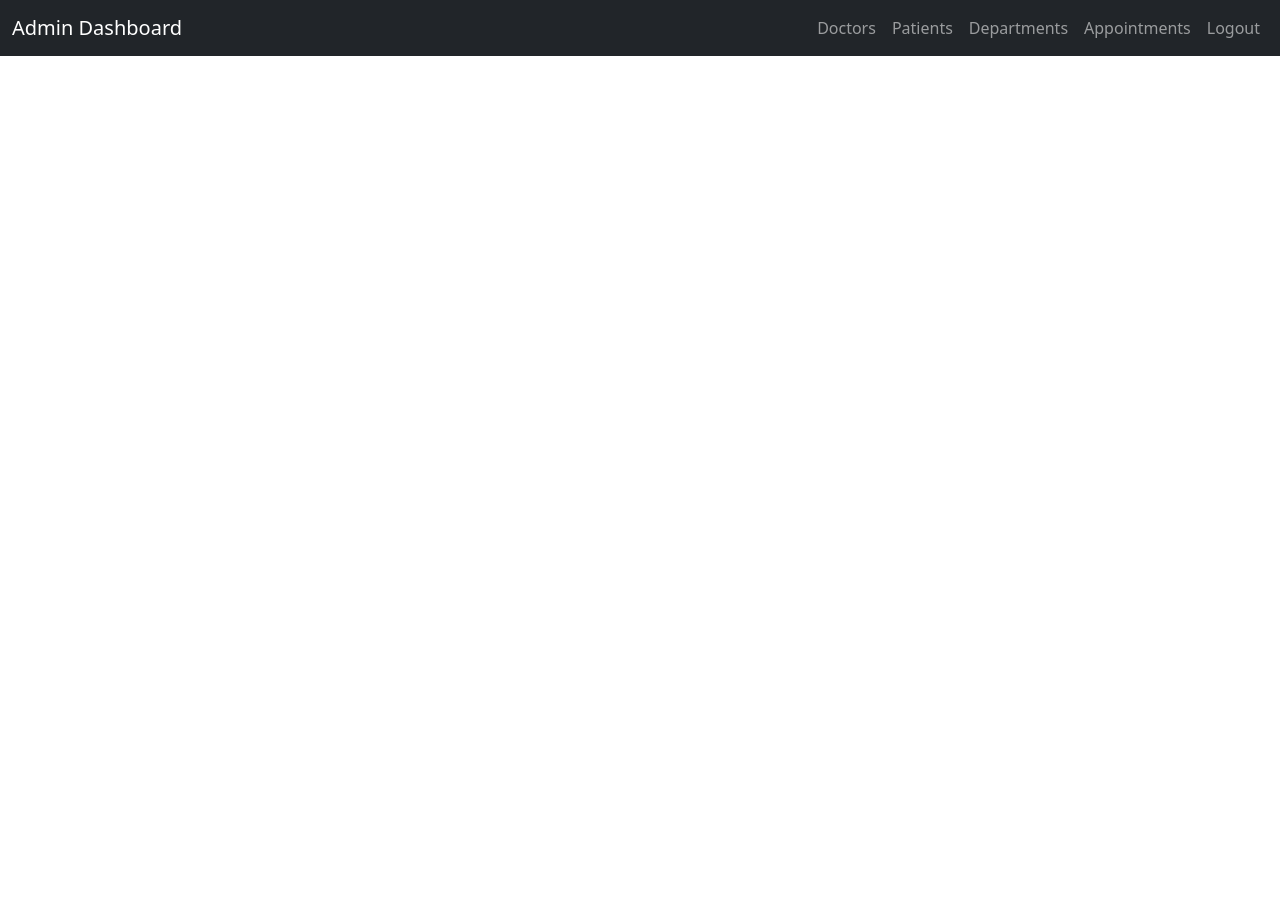
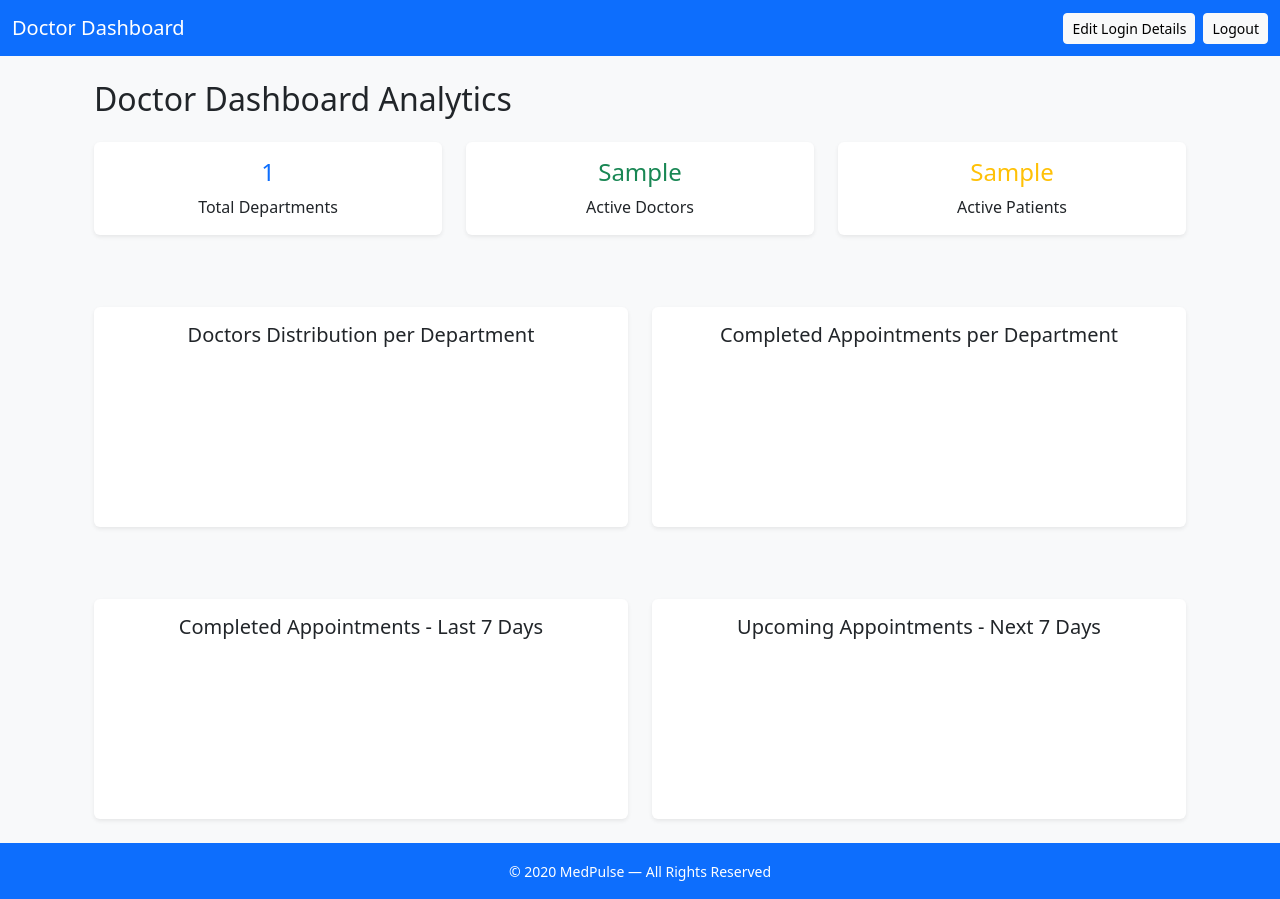
Before and after one commit to SiddharthBhaumik/Hospital-Management-System-V1, a Python web app: template templates/Admin/admin_dashboard.html in a window 1280 px wide. Before the commit the page ends 56 px from the top, so only its background shows below. Run offline with Jinja, Linux system fonts and the light colour scheme; the template is opened without the code that fills it: most values are stand-ins (such as "Sample title", 1, 10 or a date in 2020); a map, chart or similar area stays blank.

Commit message:
Milestone-HMS Charts

```diff
--- a/controller/doctor_routes.py
+++ b/controller/doctor_routes.py
@@ -4,7 +4,7 @@ from flask_login import current_user,login_required,logout_user
 from werkzeug.security import generate_password_hash
 from datetime import date
 from sqlalchemy.orm import aliased
-from validate_email import validate_email, EmailNotValidError
+from email_validator import validate_email, EmailNotValidError
 import string
 
 doctor =Blueprint('doctor',__name__,url_prefix='/doctor' )
--- a/controller/patient_routes.py
+++ b/controller/patient_routes.py
@@ -2,7 +2,7 @@ from flask import Blueprint,render_template,request,flash,url_for,redirect
 from controller.models import *
 from flask_login import current_user,login_required,logout_user
 from werkzeug.security import generate_password_hash
-from validate_email import validate_email, EmailNotValidError
+from email_validator import validate_email, EmailNotValidError
 from datetime import datetime,date
 import phonenumbers
 import string
--- a/controller/routes.py
+++ b/controller/routes.py
@@ -2,7 +2,7 @@ from flask import Blueprint,render_template,request,redirect, url_for, flash,ses
 from flask_login import LoginManager,login_user,current_user,login_required,logout_user
 from controller.models import *
 from werkzeug.security import check_password_hash,generate_password_hash
-from validate_email import validate_email, EmailNotValidError
+from email_validator import validate_email, EmailNotValidError
 import phonenumbers
 import string
 from datetime import datetime,date
@@ -185,11 +185,11 @@ def register():
 @login_required
 def dashboard():
     if current_user.role.role == 'Patient':
-        return redirect(url_for('Patient/patient_dashboard.html'))
+        return redirect(url_for('Patient.patient_dashboard.html'))
     elif current_user.role.role == 'Doctor':
         return redirect(url_for('doctor.doctor_dashboard'))
     elif current_user.role.role == 'Admin':
-        return render_template('Admin/admin_dashboard.html')
+        return redirect(url_for('Admin.admin_dashboard'))
 
 @main.route('/patient-login', methods=['GET', 'POST'])
 def patient_login():
--- a/templates/Admin/admin_dashboard.html
+++ b/templates/Admin/admin_dashboard.html
@@ -1,48 +1,132 @@
-<!DOCTYPE html>
-<html lang="en">
-<head>
-    <meta charset="UTF-8">
-    <meta name="viewport" content="width=device-width, initial-scale=1.0">
-    <title>Admin Dashboard</title>
-    <!-- Bootstrap CSS (optional, for styling) -->
-    <link href="https://cdn.jsdelivr.net/npm/bootstrap@5.3.0/dist/css/bootstrap.min.css" rel="stylesheet">
-</head>
-<body>
-    <!-- Navbar -->
-    <nav class="navbar navbar-expand-lg navbar-dark bg-dark">
-        <div class="container-fluid">
-            <a class="navbar-brand" href="#">Admin Dashboard</a>
-            <button class="navbar-toggler" type="button" data-bs-toggle="collapse" data-bs-target="#navbarNav"
-                aria-controls="navbarNav" aria-expanded="false" aria-label="Toggle navigation">
-                <span class="navbar-toggler-icon"></span>
-            </button>
-            <div class="collapse navbar-collapse" id="navbarNav">
-                <ul class="navbar-nav ms-auto">
-                    <li class="nav-item">
-                        <a class="nav-link" href="{{url_for('admin.admin_doctors')}}">Doctors</a>
-                    </li>
-                    <li class="nav-item">
-                        <a class="nav-link" href="{{url_for('admin.admin_patients')}}">Patients</a>
-                    </li>
-                    <li class="nav-item">
-                        <a class="nav-link" href="{{url_for('admin.admin_departments')}}">Departments</a>
-                    </li>
-                    <li class="nav-item">
-                        <a class="nav-link" href="{{url_for('admin.admin_appointments')}}">Appointments</a>
-                    </li>
-                    <li class="nav-item">
-                        <a class="nav-link" href="/logout">Logout</a>
-                    </li>
-                </ul>
+{% extends "doctor/base.html" %}
+{% block title %}Doctor Dashboard{% endblock %}
+
+{% block content %}
+
+<div class="container mt-4">
+
+    <h2 class="mb-4">Doctor Dashboard Analytics</h2>
+
+    <!-- TOP STAT CARDS -->
+    <div class="row g-4">
+
+        <div class="col-md-4">
+            <div class="card shadow-sm border-0">
+                <div class="card-body text-center">
+                    <h4 class="text-primary">{{ total_departments }}</h4>
+                    <p class="mb-0">Total Departments</p>
+                </div>
             </div>
         </div>
-    </nav>
 
-    <!-- Main content -->
-    <div class="container mt-4">
-        <!-- Dashboard content goes here -->
+        <div class="col-md-4">
+            <div class="card shadow-sm border-0">
+                <div class="card-body text-center">
+                    <h4 class="text-success">{{ active_doctors }}</h4>
+                    <p class="mb-0">Active Doctors</p>
+                </div>
+            </div>
+        </div>
+
+        <div class="col-md-4">
+            <div class="card shadow-sm border-0">
+                <div class="card-body text-center">
+                    <h4 class="text-warning">{{ active_patients }}</h4>
+                    <p class="mb-0">Active Patients</p>
+                </div>
+            </div>
+        </div>
+
     </div>
 
-    <!-- Bootstrap JS (optional) -->
-</body>
-</html>
+    <!-- CHARTS SECTION -->
+    <div class="row mt-5 g-4">
+
+        <!-- PIE: Doctors Distribution per Department -->
+        <div class="col-md-6">
+            <div class="card shadow-sm border-0">
+                <div class="card-body">
+                    <h5 class="card-title text-center">Doctors Distribution per Department</h5>
+                    <canvas id="doctorsPie"></canvas>
+                </div>
+            </div>
+        </div>
+
+        <!-- PIE: Completed Appointments Distribution per Department -->
+        <div class="col-md-6">
+            <div class="card shadow-sm border-0">
+                <div class="card-body">
+                    <h5 class="card-title text-center">Completed Appointments per Department</h5>
+                    <canvas id="completedPie"></canvas>
+                </div>
+            </div>
+        </div>
+
+    </div>
+
+    <div class="row mt-5 g-4">
+
+        <!-- LINE: Completed Appointments Last 7 Days -->
+        <div class="col-md-6">
+            <div class="card shadow-sm border-0">
+                <div class="card-body">
+                    <h5 class="card-title text-center">Completed Appointments - Last 7 Days</h5>
+                    <canvas id="completed7days"></canvas>
+                </div>
+            </div>
+        </div>
+
+        <!-- LINE: Upcoming Appointments Next 7 Days -->
+        <div class="col-md-6">
+            <div class="card shadow-sm border-0">
+                <div class="card-body">
+                    <h5 class="card-title text-center">Upcoming Appointments - Next 7 Days</h5>
+                    <canvas id="upcoming7days"></canvas>
+                </div>
+            </div>
+        </div>
+
+    </div>
+
+</div>
+
+<script src="https://cdn.jsdelivr.net/npm/chart.js"></script>
+<script>
+document.addEventListener("DOMContentLoaded", function () {
+    const chartData = JSON.parse(document.getElementById("chart-data").textContent);
+
+    new Chart(document.getElementById("doctorsPie"), {
+        type: "pie",
+        data: {
+            labels: chartData.deptLabels,
+            datasets: [{ data: chartData.doctorsPerDept }]
+        }
+    });
+
+    new Chart(document.getElementById("completedPie"), {
+        type: "pie",
+        data: {
+            labels: chartData.deptLabels,
+            datasets: [{ data: chartData.completedPerDept }]
+        }
+    });
+
+    new Chart(document.getElementById("completed7days"), {
+        type: "line",
+        data: {
+            labels: chartData.last7Labels,
+            datasets: [{ label: "Completed", data: chartData.last7Completed }]
+        }
+    });
+
+    new Chart(document.getElementById("upcoming7days"), {
+        type: "line",
+        data: {
+            labels: chartData.next7Labels,
+            datasets: [{ label: "Upcoming", data: chartData.next7Upcoming }]
+        }
+    });
+});
+</script>
+
+{% endblock %}
--- a/templates/Doctor/base.html
+++ b/templates/Doctor/base.html
@@ -47,6 +47,14 @@
     {% block content %}
     {% endblock %}
 </div>
+<footer class="bg-primary text-white py-3 mt-4">
+  <div class="container text-center">
+    <small>
+      &copy; {{ current_year if current_year else "2025" }} MedPulse —
+      All Rights Reserved
+    </small>
+  </div>
+</footer>
 
 </body>
 </html>
--- a/templates/home.html
+++ b/templates/home.html
@@ -1,10 +1,10 @@
 {% extends "main/base.html" %}
-{% block title %}Hospital Portal{% endblock %}
+{% block title %}MedPulse{% endblock %}
 
 {% block content %}
 
 <div class="text-center mt-5">
-  <h1 class="mb-4">Welcome to Our Hospital System</h1>
+  <h1 class="mb-4">Welcome to MedPulse</h1>
   <p class="lead mb-5">Please choose an option below to continue.</p>
 
   <div class="row justify-content-center g-4">
```
Also changed, not shown: app.py (+4 -4 lines), controller/admin_routes.py (+75 -2 lines), templates/Admin/base.html (+8 -0 lines), templates/Patient/base.html (+8 -0 lines), templates/base.html (+10 -2 lines).
